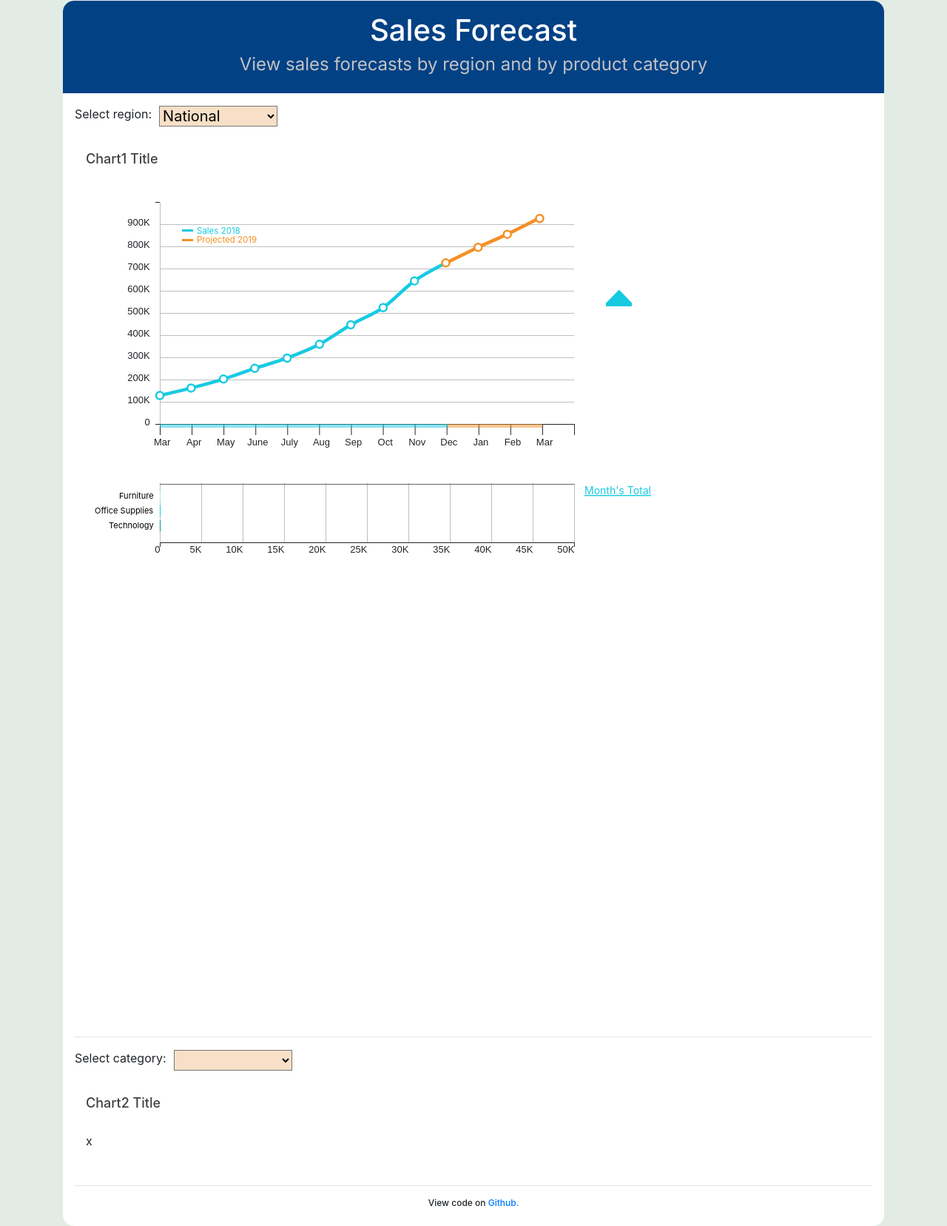
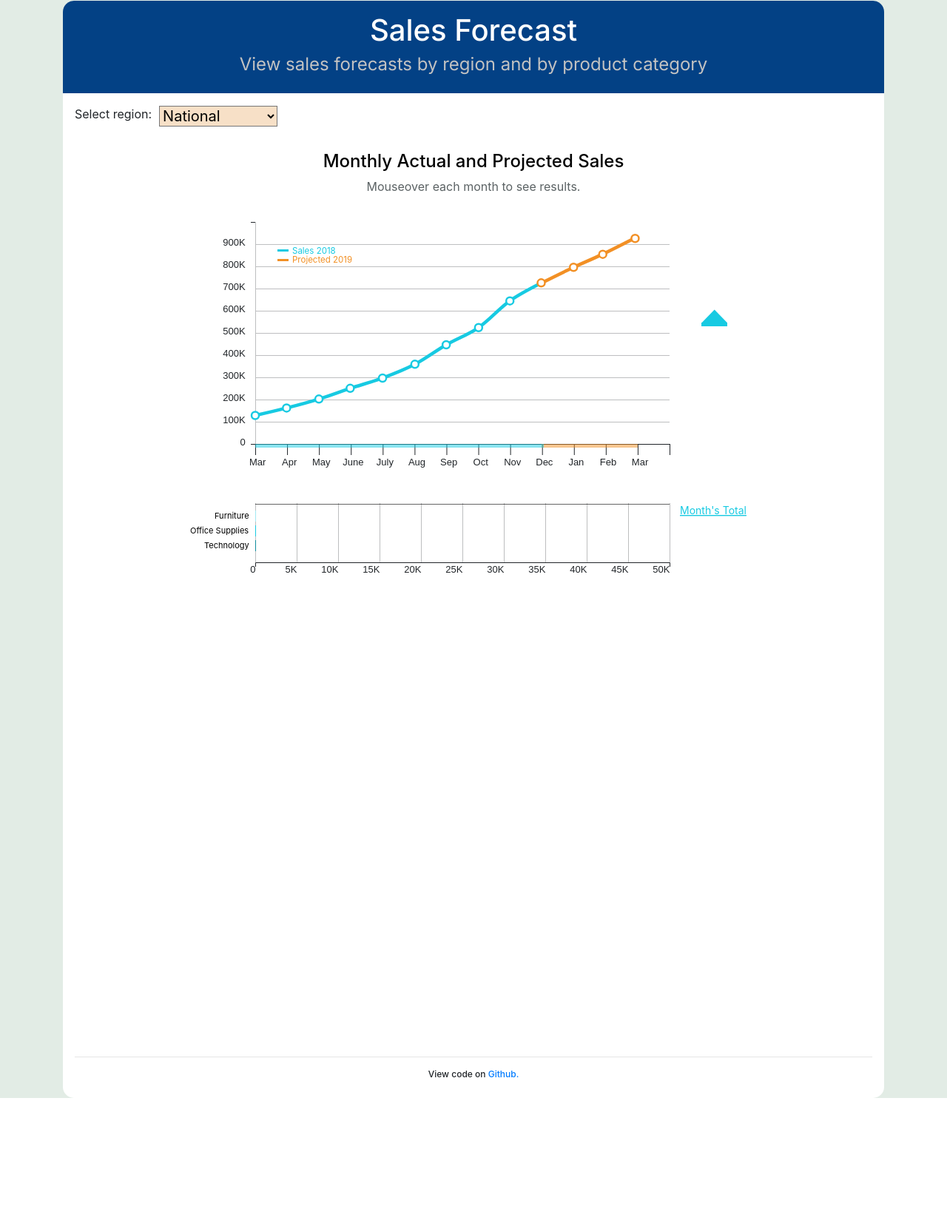
Before and after one commit to KristaJoy/sales-forecast, a Flask app: page / in a window 1280 px wide. Shown: the part 252-1909 px from the top of the page at 74% size. After the commit the page ends 1736 px from the top, so only its background shows below. Run offline with Flask 2, Linux system fonts and the light colour scheme; data comes from the database, SQL or seed files in the repository; lists and menus that the app fills with data are empty; some libraries are stand-ins or nearby versions; some web fonts are replaced.

Commit message:
updated styling

```diff
--- a/SalesApp/static/app.js
+++ b/SalesApp/static/app.js
@@ -516,9 +516,9 @@ function optionChanged() {
       trendText2.style('fill','#17CAE2')
 
       d3.select("#firstU").attr("width", 60).attr("height", 160)
-        .attr("x", 700).attr("y", -4).attr("transform", `translate(0,0)`)
+        .attr("x", 300).attr("y", -4).attr("transform", `translate(0,0)`)
       d3.select("#firstD").attr("width", 60).attr("height", 160)
-        .attr("x", 700).attr("y", 161).attr("transform", `translate(0,0)`)
+        .attr("x", 300).attr("y", 161).attr("transform", `translate(0,0)`)
 
       d3.select("#firstDtext").attr("transform", `translate(0,0)`)
       d3.select("#firstUtext").attr("transform", `translate(0,0)`)
--- a/SalesApp/static/css/style.css
+++ b/SalesApp/static/css/style.css
@@ -46,10 +46,9 @@ h2 {
 }
 
 h3 {
-    padding-bottom: 20px;
-    text-align: left;
-    font-size: 18px;;
-    color: #3e4142;
+    text-align: center;
+    font-size: 24px;;
+    color: #000;
 }
 
 h6 {
@@ -58,7 +57,8 @@ h6 {
 }
 
 p {
-    color: #000
+    color: #5b6264;
+    text-align: center;
 }
 
 label {
@@ -76,6 +76,10 @@ select {
     width: 160px;
 }
 
+svg {
+    display: block;
+    margin: auto;
+  }
 
 /* navy #034185
 lt blue #17CAE2
--- a/SalesApp/templates/index.html
+++ b/SalesApp/templates/index.html
@@ -64,34 +64,12 @@
     <div class="container-xl">
       <div class="row">
         <div class="col">
-          <h3>Chart1 Title</h3>
+          <h3>Monthly Actual and Projected Sales</h3>
+          <p>Mouseover each month to see results.</p>
         </div>
       </div>
       <div class="row">
         <div class="col chart" id="chart1">
-          x
-        </div>
-      </div>
-    </div>
-
-    <!-- Chart2 and Dropdown by Category -->
-    <div class="container-xl">
-      <hr>
-      <label>Select category:</label>
-      <div class="dropdown">
-        <select id="selectCategory"></select>
-      </div>
-    </div>
-
-    <div class="container-xl">
-      <div class="row">
-        <div class="col">
-          <h3>Chart2 Title</h3>
-        </div>
-      </div>
-      <div class="row">
-        <div class="col chart" id="chart2">
-          x
         </div>
       </div>
     </div>
```
